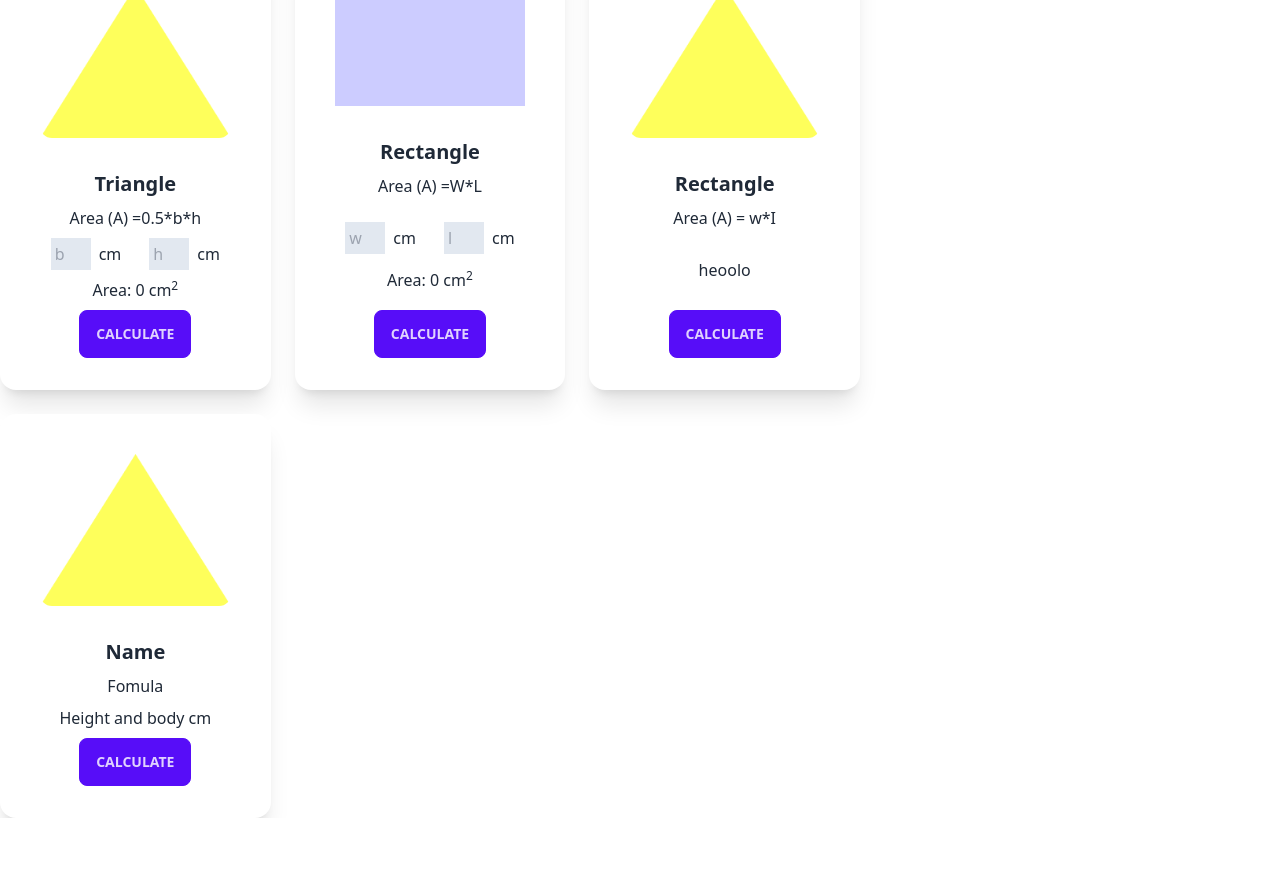
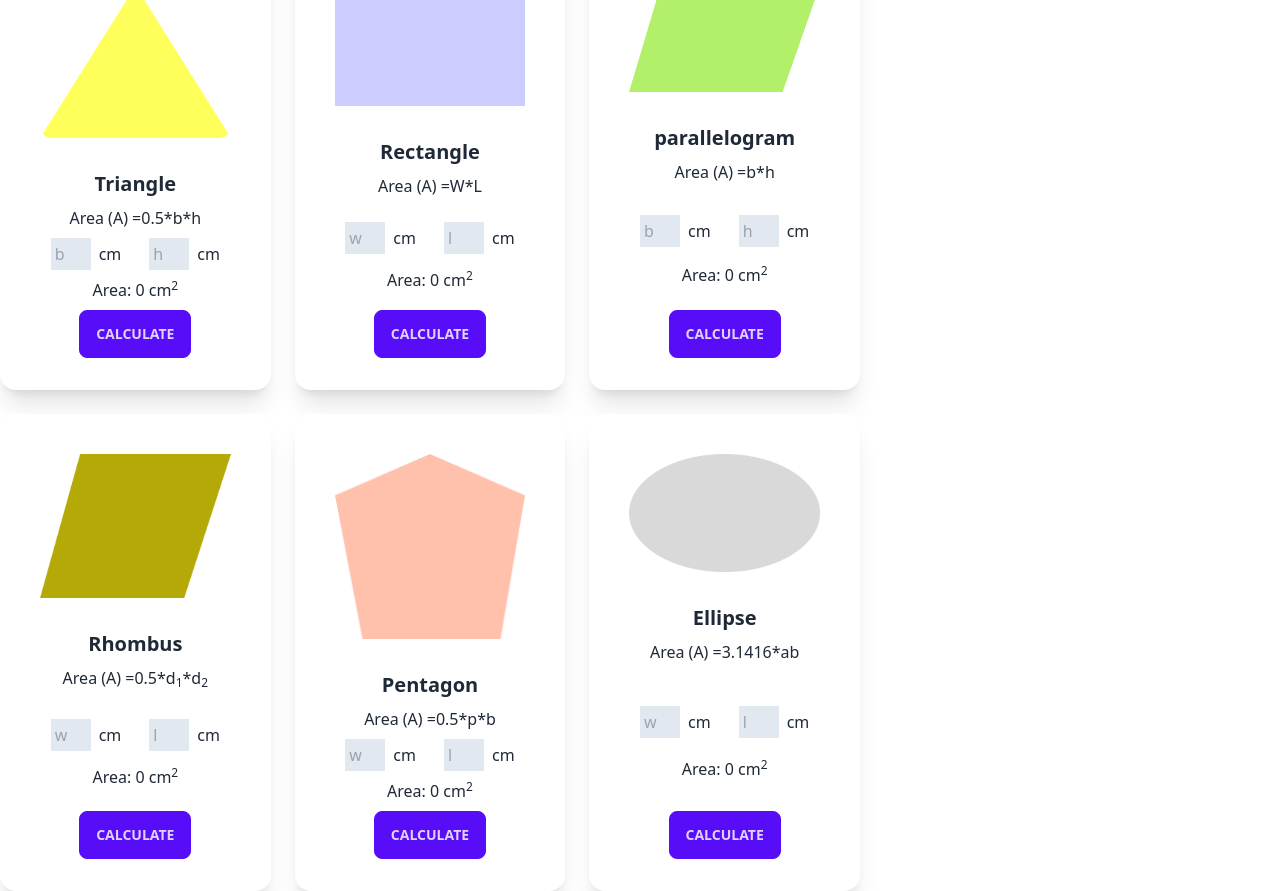
Before and after one commit to rexaulrana/geometry-genius, a plain HTML site: page index.html in a window 1280 px wide. Shown: the part 126-1017 px from the top of the page. Before the commit the page ends 944 px from the top, so only its background shows below. Drawn offline with nearby package versions, Linux system fonts and the light colour scheme.

Commit message:
6 card updated

```diff
--- a/index.html
+++ b/index.html
@@ -18,7 +18,7 @@
         <div class="flex-1">
           <h1 class="text-center normal-case text-xl">
             Interactive <br />
-            Geometry Genius
+            <span class="text-lg text-gray-500">Geometry Genius</span>
           </h1>
         </div>
         <div class="flex-none">
@@ -112,29 +112,157 @@
           <!-- Third card -->
           <div class="card w-70 bg-base-100 shadow-xl">
             <figure class="px-10 pt-10">
-              <img src="./images/triangle.png" alt="" class="rounded-xl" />
+              <img src="./images/parallelogram.png" alt="" class="" />
             </figure>
             <div class="card-body items-center text-center">
-              <h2 class="card-title">Rectangle</h2>
-              <p>Area (A) = w*I</p>
-
-              <p class="">heoolo</p>
+              <h2 class="card-title">parallelogram</h2>
+              <p>Area (A) =b*h</p>
+              <p class="flex justify-center items-center">
+                <!-- base -->
+                <input
+                  type="text"
+                  name=""
+                  class="border-3 w-10 mr-2 p-1 bg-slate-200"
+                  placeholder="b"
+                  id="rectangle-width"
+                />
+                <span class="mr-7">cm</span>
+                <!-- height -->
+                <input
+                  type="text"
+                  name=""
+                  class="border-3 mr-2 p-1 bg-slate-200 w-10"
+                  placeholder="h"
+                  id="rectangle-length"
+                />
+                <span>cm</span>
+              </p>
+              <p>Area: <span id="rectangle-area">0</span> cm<sup>2</sup></p>
               <div class="card-actions">
-                <button class="btn btn-primary">Calculate</button>
+                <button
+                  class="btn btn-primary"
+                  onclick="rectangleAreaCalculate()"
+                >
+                  Calculate
+                </button>
               </div>
             </div>
           </div>
           <!-- forth card -->
           <div class="card w-70 bg-base-100 shadow-xl">
             <figure class="px-10 pt-10">
-              <img src="./images/triangle.png" alt="" class="rounded-xl" />
+              <img src="./images/rhombus.png" alt="" class="" />
             </figure>
             <div class="card-body items-center text-center">
-              <h2 class="card-title">Name</h2>
-              <p>Fomula</p>
-              <p>Height and body cm</p>
+              <h2 class="card-title">Rhombus</h2>
+              <p>Area (A) =0.5*d<sub>1</sub>*d<sub>2</sub></p>
+              <p class="flex justify-center items-center">
+                <!-- base -->
+                <input
+                  type="text"
+                  name=""
+                  class="border-3 w-10 mr-2 p-1 bg-slate-200"
+                  placeholder="w"
+                  id="rectangle-width"
+                />
+                <span class="mr-7">cm</span>
+                <!-- height -->
+                <input
+                  type="text"
+                  name=""
+                  class="border-3 mr-2 p-1 bg-slate-200 w-10"
+                  placeholder="l"
+                  id="rectangle-length"
+                />
+                <span>cm</span>
+              </p>
+              <p>Area: <span id="rectangle-area">0</span> cm<sup>2</sup></p>
               <div class="card-actions">
-                <button class="btn btn-primary">Calculate</button>
+                <button
+                  class="btn btn-primary"
+                  onclick="rectangleAreaCalculate()"
+                >
+                  Calculate
+                </button>
+              </div>
+            </div>
+          </div>
+          <!-- fifth card -->
+          <div class="card w-70 bg-base-100 shadow-xl">
+            <figure class="px-10 pt-10">
+              <img src="./images/pentagon.png" alt="" class="" />
+            </figure>
+            <div class="card-body items-center text-center">
+              <h2 class="card-title">Pentagon</h2>
+              <p>Area (A) =0.5*p*b</p>
+              <p class="flex justify-center items-center">
+                <!-- base -->
+                <input
+                  type="text"
+                  name=""
+                  class="border-3 w-10 mr-2 p-1 bg-slate-200"
+                  placeholder="w"
+                  id="rectangle-width"
+                />
+                <span class="mr-7">cm</span>
+                <!-- height -->
+                <input
+                  type="text"
+                  name=""
+                  class="border-3 mr-2 p-1 bg-slate-200 w-10"
+                  placeholder="l"
+                  id="rectangle-length"
+                />
+                <span>cm</span>
+              </p>
+              <p>Area: <span id="rectangle-area">0</span> cm<sup>2</sup></p>
+              <div class="card-actions">
+                <button
+                  class="btn btn-primary"
+                  onclick="rectangleAreaCalculate()"
+                >
+                  Calculate
+                </button>
+              </div>
+            </div>
+          </div>
+
+          <!-- sixth card -->
+          <div class="card w-70 bg-base-100 shadow-xl">
+            <figure class="px-10 pt-10">
+              <img src="./images/ellipse.png" alt="" class="" />
+            </figure>
+            <div class="card-body items-center text-center">
+              <h2 class="card-title">Ellipse</h2>
+              <p>Area (A) =3.1416*ab</p>
+              <p class="flex justify-center items-center">
+                <!-- base -->
+                <input
+                  type="text"
+                  name=""
+                  class="border-3 w-10 mr-2 p-1 bg-slate-200"
+                  placeholder="w"
+                  id="rectangle-width"
+                />
+                <span class="mr-7">cm</span>
+                <!-- height -->
+                <input
+                  type="text"
+                  name=""
+                  class="border-3 mr-2 p-1 bg-slate-200 w-10"
+                  placeholder="l"
+                  id="rectangle-length"
+                />
+                <span>cm</span>
+              </p>
+              <p>Area: <span id="rectangle-area">0</span> cm<sup>2</sup></p>
+              <div class="card-actions">
+                <button
+                  class="btn btn-primary"
+                  onclick="rectangleAreaCalculate()"
+                >
+                  Calculate
+                </button>
               </div>
             </div>
           </div>
```
